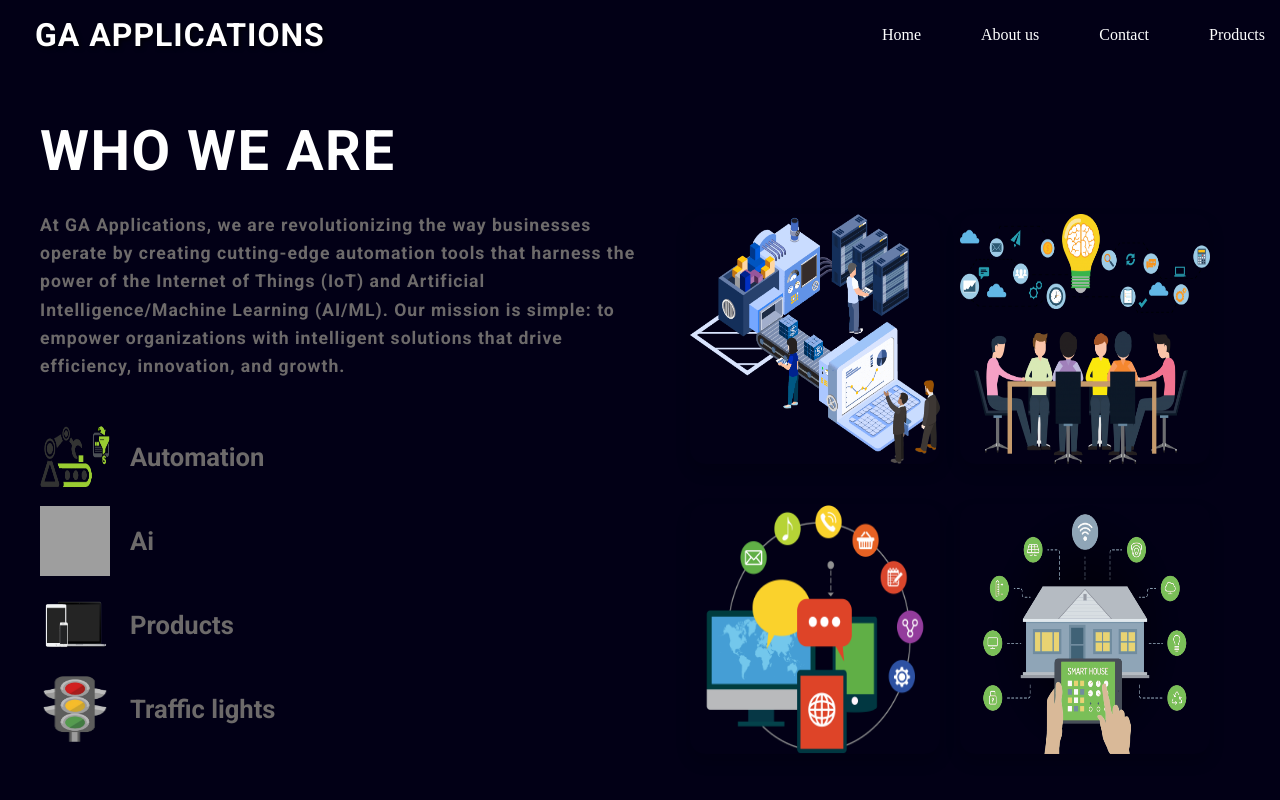
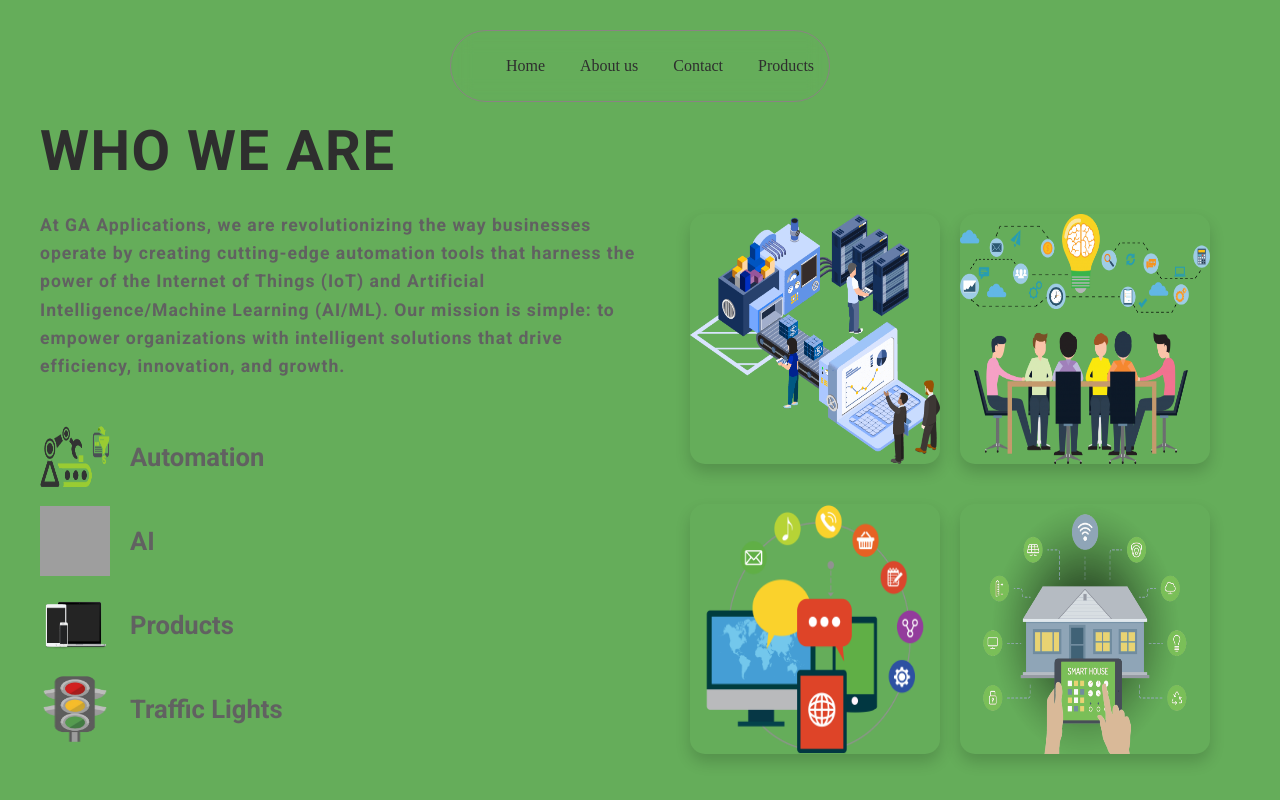
Before and after one commit to chrollo007/Automation, a React (Vite) app: page /about in a window 1280 px wide. Shown: the top 800 px of the page. Built offline with nearby package versions, Linux system fonts and the light colour scheme; grey boxes are pictures that could not be loaded.

Commit message:
make new changes and change color grading

```diff
--- a/package.json
+++ b/package.json
@@ -13,6 +13,7 @@
     "@fortawesome/free-brands-svg-icons": "^6.7.2",
     "@fortawesome/react-fontawesome": "^0.2.2",
     "@react-google-maps/api": "^2.20.6",
+    "framer-motion": "^12.4.7",
     "react": "^19.0.0",
     "react-dom": "^19.0.0",
     "react-router-dom": "^7.2.0"
--- a/src/About.jsx
+++ b/src/About.jsx
@@ -1,46 +1,110 @@
-import './about.css'
-import img from './assets/logo.png'
-import img2 from './assets/logo2.png'
-import img3 from './assets/logo3.png'
-import img4 from './assets/logo4.png'
-import ai from './assets/Ai.png'
-import prod from './assets/products.png'
-import tl from './assets/tl.png'
-import auto from './assets/Automation.png'
+import './about.css';
+import img from './assets/logo.png';
+import img2 from './assets/logo2.png';
+import img3 from './assets/logo3.png';
+import img4 from './assets/logo4.png';
+import ai from './assets/Ai.png';
+import prod from './assets/products.png';
+import tl from './assets/tl.png';
+import auto from './assets/Automation.png';
+import { motion } from 'framer-motion';  // Import framer-motion
 
-function About(){
-    return(
+function About() {
+    return (
         <>
-         <div className="content">
-                    <h1>Who We Are</h1>
-                    <div className='whoweare'>
+            <div className="content">
+                {/* Animated Heading */}
+                <motion.h1
+                    initial={{ opacity: 0, y: -50 }}
+                    animate={{ opacity: 1, y: 0 }}
+                    transition={{ duration: 0.8 }}
+                >
+                    Who We Are
+                </motion.h1>
+
+                <div className="whoweare">
                     <div className="text">
-                            <h3>
+                        {/* Animated Paragraph Text */}
+                        <motion.h3
+                            initial={{ opacity: 0, x: -100 }}
+                            animate={{ opacity: 1, x: 0 }}
+                            transition={{ duration: 0.8, delay: 0.2 }}
+                        >
                             At GA Applications, we are revolutionizing the way businesses operate by creating cutting-edge automation tools that harness the power of the Internet of Things (IoT) and Artificial Intelligence/Machine Learning (AI/ML). Our mission is simple: to empower organizations with intelligent solutions that drive efficiency, innovation, and growth.
-                            </h3>
-                            <div className='products'>
+                        </motion.h3>
+
+                        {/* Animated Products List */}
+                        <motion.div
+                            className="products"
+                            initial={{ opacity: 0, scale: 0.8 }}
+                            animate={{ opacity: 1, scale: 1 }}
+                            transition={{ duration: 1, delay: 0.4 }}
+                        >
                             <ul>
+                                <div className="adds">
+                                    <img src={auto} alt="" />
+                                    <li>Automation</li>
+                                </div>
+                                <div className="adds">
+                                    <img src={ai} alt="" />
+                                    <li>AI</li>
+                                </div>
+                                <div className="adds">
+                                    <img src={prod} alt="" />
+                                    <li>Products</li>
+                                </div>
+                                <div className="adds">
+                                    <img src={tl} alt="" />
+                                    <li>Traffic Lights</li>
+                                </div>
+                            </ul>
+                        </motion.div>
+                    </div>
 
-                            <div className='adds'><img src={auto} alt="" /><li>Automation</li></div>
-                            <div className='adds'><img src={ai} alt="" /><li>Ai</li></div>
-                            <div className='adds'><img src={prod} alt="" /><li>Products</li></div>
-                            <div className='adds'><img src={tl} alt="" /><li>Traffic lights</li></div>
-                            </ul>
-                            </div>
+                    {/* Animated Image Section */}
+                    <div className="img">
+                        <div className="image">
+                            <motion.img
+                                className="logo"
+                                src={img}
+                                alt="Company Logo"
+                                initial={{ opacity: 0, scale: 0.8 }}
+                                animate={{ opacity: 1, scale: 1 }}
+                                transition={{ duration: 0.8, delay: 0.5 }}
+                            />
+                            <motion.img
+                                className="logo"
+                                src={img2}
+                                alt=""
+                                initial={{ opacity: 0, scale: 0.8 }}
+                                animate={{ opacity: 1, scale: 1 }}
+                                transition={{ duration: 0.8, delay: 0.6 }}
+                            />
                         </div>
-                        <div className='img'>
-                        <div className="image">
-                            <img className="logo" src={img} alt="Company Logo" />
-                            <img className="logo" src={img2} alt="" />
-                        </div>
-                        <div className='image2'>
-                        <img className="logo" src={img3} alt="Company Logo" />
-                        <img className="logo" src={img4} alt="Company Logo" />
-                        </div>
+
+                        <div className="image2">
+                            <motion.img
+                                className="logo"
+                                src={img3}
+                                alt="Company Logo"
+                                initial={{ opacity: 0, scale: 0.8 }}
+                                animate={{ opacity: 1, scale: 1 }}
+                                transition={{ duration: 0.8, delay: 0.7 }}
+                            />
+                            <motion.img
+                                className="logo"
+                                src={img4}
+                                alt="Company Logo"
+                                initial={{ opacity: 0, scale: 0.8 }}
+                                animate={{ opacity: 1, scale: 1 }}
+                                transition={{ duration: 0.8, delay: 0.8 }}
+                            />
                         </div>
                     </div>
                 </div>
+            </div>
         </>
-    )
+    );
 }
+
 export default About;
--- a/src/Contact.jsx
+++ b/src/Contact.jsx
@@ -1,33 +1,45 @@
 import { useState } from 'react';
-import './contact.css'
-import {} from '@react-google-maps/api'
-import bgp from './assets/bgp.jpg'
+import './contact.css';
+import {} from '@react-google-maps/api';
+import bgp from './assets/bgp.jpg';
+import { motion } from 'framer-motion'; // Import framer-motion
 
-function Contact(){
+function Contact() {
+    const [formData, setFormData] = useState({
+        name: "",
+        email: "",
+        message: "",
+    });
 
-    const[formData,setFormData]=useState({
-        name:"",
-        email:"",
-        message:"",
-    })
-
-    const handleChange=(e)=>{
-        const{name,value}=e.target;
+    const handleChange = (e) => {
+        const { name, value } = e.target;
         setFormData({
             ...formData,
-            [name]:value,
-        })
-    }
+            [name]: value,
+        });
+    };
 
-    return(
+    return (
         <>
-        <div className='cards'>
-            <img src={bgp} alt="" />
-        <h1>Contact</h1>
+            <div className="cards">
+                {/* Animated Heading */}
+                <motion.h1
+                    initial={{ opacity: 0, y: -50 }}
+                    animate={{ opacity: 1, y: 0 }}
+                    transition={{ duration: 0.8 }}
+                >
+                    Contact
+                </motion.h1>
 
                 <div className="card">
 
-        <div className="card-1">
+                    {/* Animated Contact Info */}
+                    <motion.div
+                        className="card-1"
+                        initial={{ opacity: 0, x: -100 }}
+                        animate={{ opacity: 1, x: 0 }}
+                        transition={{ duration: 0.8 }}
+                    >
                         <h1>Contact Info.</h1>
 
                         <div className="section">
@@ -46,42 +58,71 @@
                             <h4>24, A Block, Defence Colony,</h4>
                             <h4>Hisar, Haryana 125001</h4>
                         </div>
-                </div>
+                    </motion.div>
 
-
-            <div className="card-2">
+                    {/* Animated Form Section */}
+                    <motion.div
+                        className="card-2"
+                        initial={{ opacity: 0, x: 100 }}
+                        animate={{ opacity: 1, x: 0 }}
+                        transition={{ duration: 0.8 }}
+                    >
                         <h1>Get in Touch</h1>
                         <form action="">
                             <div>
                                 <label htmlFor="name">Name</label>
-                        <input type="text" name="name" id="name" value={formData.name} onChange={handleChange} />
+                                <motion.input
+                                    type="text"
+                                    name="name"
+                                    id="name"
+                                    value={formData.name}
+                                    onChange={handleChange}
+                                    initial={{ opacity: 0 }}
+                                    animate={{ opacity: 1 }}
+                                    transition={{ duration: 0.5, delay: 0.2 }}
+                                />
                             </div>
                             <div>
                                 <label htmlFor="email">Email</label>
-                    <input
+                                <motion.input
                                     type="email"
                                     id="email"
                                     name="email"
-                        value={formData.email} onChange={handleChange}
+                                    value={formData.email}
+                                    onChange={handleChange}
+                                    initial={{ opacity: 0 }}
+                                    animate={{ opacity: 1 }}
+                                    transition={{ duration: 0.5, delay: 0.3 }}
                                 />
                             </div>
                             <div>
                                 <label htmlFor="message">Message</label>
-                    <textarea
+                                <motion.textarea
                                     id="message"
                                     name="message"
-                        value={formData.message} onChange={handleChange}
+                                    value={formData.message}
+                                    onChange={handleChange}
+                                    initial={{ opacity: 0 }}
+                                    animate={{ opacity: 1 }}
+                                    transition={{ duration: 0.5, delay: 0.4 }}
                                 />
                             </div>
 
-                    <button type="submit">Submit</button>
+                            <motion.button
+                                type="submit"
+                                initial={{ opacity: 0 }}
+                                animate={{ opacity: 1 }}
+                                transition={{ duration: 0.5, delay: 0.5 }}
+                            >
+                                Submit
+                            </motion.button>
                         </form>
-            </div>
+                    </motion.div>
 
                 </div>
             </div>
         </>
-    )
+    );
 }
 
 export default Contact;
--- a/src/Home.jsx
+++ b/src/Home.jsx
@@ -4,8 +4,9 @@
 import { useState } from 'react'
 import About from './About'
 import Contact from './Contact'
-import video from './assets/video2.mp4'
+import video from './assets/video.mp4'
 import Products from './Product'
+import {motion} from 'framer-motion'
 
 
 function Home(){
@@ -19,14 +20,25 @@
         </video>
       </div>
             <div className='heading'>
-            <h1><span class="welcome">Welcome to</span> <span class="company-name">GA Applications</span></h1>
-           </div>
-           <div className='content-written'>
-                <h3>Empowering Your Business with Cutting-Edge Automation & AI Solutions</h3>
-           </div>
-           <div className='website'>
-           </div>
+            <motion.h1
+                        initial={{ opacity: 0, y: -50 }}   // Initial state (off-screen, invisible)
+                        animate={{ opacity: 1, y: 0 }}      // Animate to visible position
+                        transition={{ duration: 0.7 }}       // Animation duration
+                    >
+                        <span className="company-name">GA Applications</span>
+                    </motion.h1>
+                </div>
+                <div className="content-written">
+                    <motion.h3
+                        initial={{ opacity: 0, x: -50 }}   // Start with text off-screen to the left
+                        animate={{ opacity: 1, x: 0 }}     // Move to original position
+                        transition={{ duration: 0.8 }}      // Animation duration
+                    >
+                        Empowering Your Business with Cutting-Edge Automation & AI Solutions
+                    </motion.h3>
         </div>
+        </div>
+
         <About/>
         <Products/>
         <Contact/>
--- a/src/Navbar.jsx
+++ b/src/Navbar.jsx
@@ -1,19 +1,32 @@
 import './navbar.css'
 import {Link} from 'react-router-dom'
+import {motion} from 'framer-motion';
 
 
 function Navbar(){
     return(
         <>
-        <div className="nav">
-            <Link to='/'><h1>GA Applications</h1></Link>
+         <motion.div
+            className="nav"
+            initial={{ opacity: 0, y: -50 }}
+            animate={{ opacity: 1, y: 0 }}
+            transition={{ duration: 0.5 }}
+        >
             <ul>
-                <Link to="/"><li>Home</li></Link>
-                <Link to="/about"><li>About us</li></Link>
-                <Link to="/contact"><li>Contact</li></Link>
-                <Link to="/products"><li>Products</li></Link>
+                <motion.li whileHover={{ scale: 1.1 }} transition={{ duration: 0.3 }}>
+                    <Link to="/">Home</Link>
+                </motion.li>
+                <motion.li whileHover={{ scale: 1.1 }} transition={{ duration: 0.3 }}>
+                    <Link to="/about">About us</Link>
+                </motion.li>
+                <motion.li whileHover={{ scale: 1.1 }} transition={{ duration: 0.3 }}>
+                    <Link to="/contact">Contact</Link>
+                </motion.li>
+                <motion.li whileHover={{ scale: 1.1 }} transition={{ duration: 0.3 }}>
+                    <Link to="/products">Products</Link>
+                </motion.li>
             </ul>
-        </div>
+        </motion.div>
         </>
     )
 }
--- a/src/Product.jsx
+++ b/src/Product.jsx
@@ -1,29 +1,70 @@
-import './product.css'
-import tl from './assets/tl.png'
-import iot from './assets/IOT-enable.png'
-import cctv from './assets/cctv.png'
-function Products(){
-    return(
+import './product.css';
+import tl from './assets/tl.png';
+import iot from './assets/IOT-enable.png';
+import cctv from './assets/cctv.png';
+import { motion } from 'framer-motion'; // Import motion
+
+function Products() {
+    return (
         <>
-        <div className='solutions'>
-            <h1>Our Products</h1>
-            <div className='list'>
-                <ul>
-                    <div className='sol'><li>Smart Traffic Lights</li><img src={tl} alt="" />
-                    <h3> Smart Traffic Lights Transform your city's traffic flow with our AI-powered smart traffic lights. Our system uses real-time traffic data, adjusting signals dynamically to improve traffic flow, reduce congestion, and enhance overall safety.</h3>
-                    </div>
-                    <div className='sol'><li>IOT Enabled Solutions</li><img src={iot} alt="" />
-                    <h3>IoT-enabled Automation Our IoT tools connect various city infrastructure elements to optimize performance. We help cities manage energy consumption, monitor air quality, and ensure the efficient functioning of traffic systems.</h3>
-                    </div>
-                    <div className='sol'><li>AI Powered CCTV Cameras</li><img src={cctv} alt="" />
-                    <h3>AI-powered CCTV cameras enhance security with features like facial recognition, smart motion detection, real-time alerts, and cloud integration, offering reliable, efficient surveillance with reduced false alarms for homes, offices, and public spaces.</h3>
-                    </div>
-                </ul>
+            <div className='solutions'>
+                {/* Animated Heading */}
+                <motion.h1
+                    initial={{ opacity: 0, y: -50 }}
+                    animate={{ opacity: 1, y: 0 }}
+                    transition={{ duration: 0.8 }}
+                >
+                    Our Products
+                </motion.h1>
+
+                <div className='list'>
+                    <ul>
+                        {/* Animated Product 1 */}
+                        <motion.div
+                            className='sol'
+                            initial={{ opacity: 0, y: 50 }}
+                            animate={{ opacity: 1, y: 0 }}
+                            transition={{ duration: 0.8, delay: 0.2 }}
+                        >
+                            <li>Smart Traffic Lights</li>
+                            <img src={tl} alt="Smart Traffic Lights" />
+                            <h3>
+                                Smart Traffic Lights: Transform your city's traffic flow with our AI-powered smart traffic lights. Our system uses real-time traffic data, adjusting signals dynamically to improve traffic flow, reduce congestion, and enhance overall safety.
+                            </h3>
+                        </motion.div>
+
+                        {/* Animated Product 2 */}
+                        <motion.div
+                            className='sol'
+                            initial={{ opacity: 0, y: 50 }}
+                            animate={{ opacity: 1, y: 0 }}
+                            transition={{ duration: 0.8, delay: 0.4 }}
+                        >
+                            <li>IOT Enabled Solutions</li>
+                            <img src={iot} alt="IOT Enabled Solutions" />
+                            <h3>
+                                IoT-enabled Automation: Our IoT tools connect various city infrastructure elements to optimize performance. We help cities manage energy consumption, monitor air quality, and ensure the efficient functioning of traffic systems.
+                            </h3>
+                        </motion.div>
+
+                        {/* Animated Product 3 */}
+                        <motion.div
+                            className='sol'
+                            initial={{ opacity: 0, y: 50 }}
+                            animate={{ opacity: 1, y: 0 }}
+                            transition={{ duration: 0.8, delay: 0.6 }}
+                        >
+                            <li>AI Powered CCTV Cameras</li>
+                            <img src={cctv} alt="AI Powered CCTV Cameras" />
+                            <h3>
+                                AI-powered CCTV cameras enhance security with features like facial recognition, smart motion detection, real-time alerts, and cloud integration, offering reliable, efficient surveillance with reduced false alarms for homes, offices, and public spaces.
+                            </h3>
+                        </motion.div>
+                    </ul>
+                </div>
             </div>
-
-        </div>
         </>
-    )
+    );
 }
 
 export default Products;
--- a/src/about.css
+++ b/src/about.css
@@ -1,8 +1,8 @@
 .content {
     padding: 50px 20px;
     height: auto;
-    background-color: #020016; /* Light background to maintain contrast with navbar */
-    border-bottom: 1px solid #6a6666;
+    background-color: #65ad5a; /* Light background to maintain contrast with navbar */
+    border-bottom: 1px solid #000000;
     font-family: 'Roboto', sans-serif;
     margin-bottom: 0;
   }
@@ -11,7 +11,7 @@
  /* Heading Style */
 .content > h1 {
   font-size: 3.5rem;
-  color: #ffffff; /* Dark gray for good contrast */
+  color: #2e2e2e; /* Dark gray for good contrast */
   margin-bottom: 10px; /* Reduced margin to bring h1 closer to the next text */
   text-align: left;
   text-transform: uppercase;
@@ -44,7 +44,7 @@
 /* Heading inside .text */
 .text h3 {
   font-size: 1.1rem;
-  color: #6d6a6a;
+  color: #616161;
   line-height: 1.6;
   margin-bottom: 10px; /* Reduced margin to bring h3 closer to content */
   font-weight: 50;
@@ -63,7 +63,7 @@
     font-size: 1.6rem;
     margin: 15px 0;
     padding: 12px 20px;
-    color: #6d6a6a;
+    color: #616161;
   }
 
 
--- a/src/contact.css
+++ b/src/contact.css
@@ -1,6 +1,6 @@
 .cards>h1{
     font-size: 3.5rem;
-    color: #ffffff; /* Dark gray for good contrast */
+    color: #2e2e2e; /* Dark gray for good contrast */
     margin-bottom: 20px;
     text-transform: uppercase;
     letter-spacing: 1.5px;
@@ -12,6 +12,7 @@
 .cards {
     margin-top: -38px;
     position: relative; /* Make the container relative to position the image */
+    background-color: #65ad5a;
 }
 
 .cards > img {
--- a/src/navbar.css
+++ b/src/navbar.css
@@ -1,34 +1,33 @@
 /* Navbar container */
 .nav {
     display: flex;
-    justify-content: space-between;
+    justify-content: center;
     align-items: center;
-    position: absolute;  /* Position navbar on top of video */
+    position: fixed;  /* Position navbar on top of video */
     top: 0;
     left: 0;
+    right: 0;
     width: 100%;
     z-index: 10; /* Ensure navbar appears above the video */
-    color: white;
+    color: #4c4c4c;
+    border: 1px solid rgb(138, 131, 131);
+    border-radius: 100px;
+    margin-top: 30px;
+    max-width: fit-content;
+    margin-left: auto;
+    margin-right:auto ;
+    backdrop-filter: blur(10px);
+
 }
 
 /* Navbar title */
-.nav h1 {
-    margin: 0;
-    font-family: 'Roboto', sans-serif;
-    font-size: 32px;
-    font-weight: bold;
-    letter-spacing: 1px;
-    text-transform: uppercase;
-    text-shadow: 2px 2px 4px rgba(0, 0, 0, 0.7);  /* Improve text readability */
-    padding-left: 20px;
-}
 
 /* Navbar menu styling */
 .nav > ul {
     display: flex;
     justify-content: center;
     align-items: center;
-    gap: 30px;
+    gap: 5px;
     list-style: none;
 }
 
@@ -36,7 +35,7 @@
 .nav a {
     padding-right: 10px;
     text-decoration: none;
-    color: white;  /* Text color white for contrast */
+    color:#4c4c4c;  /* Text color white for contrast */
     font-size: 16px;
     padding: 10px 15px;
     border-radius: 5px;
@@ -63,6 +62,28 @@
 /* Additional styling for navbar responsiveness (if needed) */
 
 
+/* Navbar links styling */
+.nav a {
+  padding-right: 10px;
+  text-decoration: none;
+  color: #2e2e2e;
+  font-size: 16px;
+  padding: 10px 15px;
+  border-radius: 5px;
+  transition: all 0.3s ease;
+  display: inline-block;
+}
+
+/* Hover effect using Framer Motion */
+.nav a:hover {
+  color: rgb(0, 255, 17);
+}
+
+/* Active link styling */
+.nav a.active {
+  background-color: #333;
+  color: #f0f0f0;
+}
 
 
 
```
Also changed, not shown: src/footer.css (+16 -13 lines), src/home.css (+3 -4 lines), src/product.css (+4 -4 lines), 2 other files (tests, documents, lock files or other folders). Lines whose indentation alone changed are shown as unchanged.
